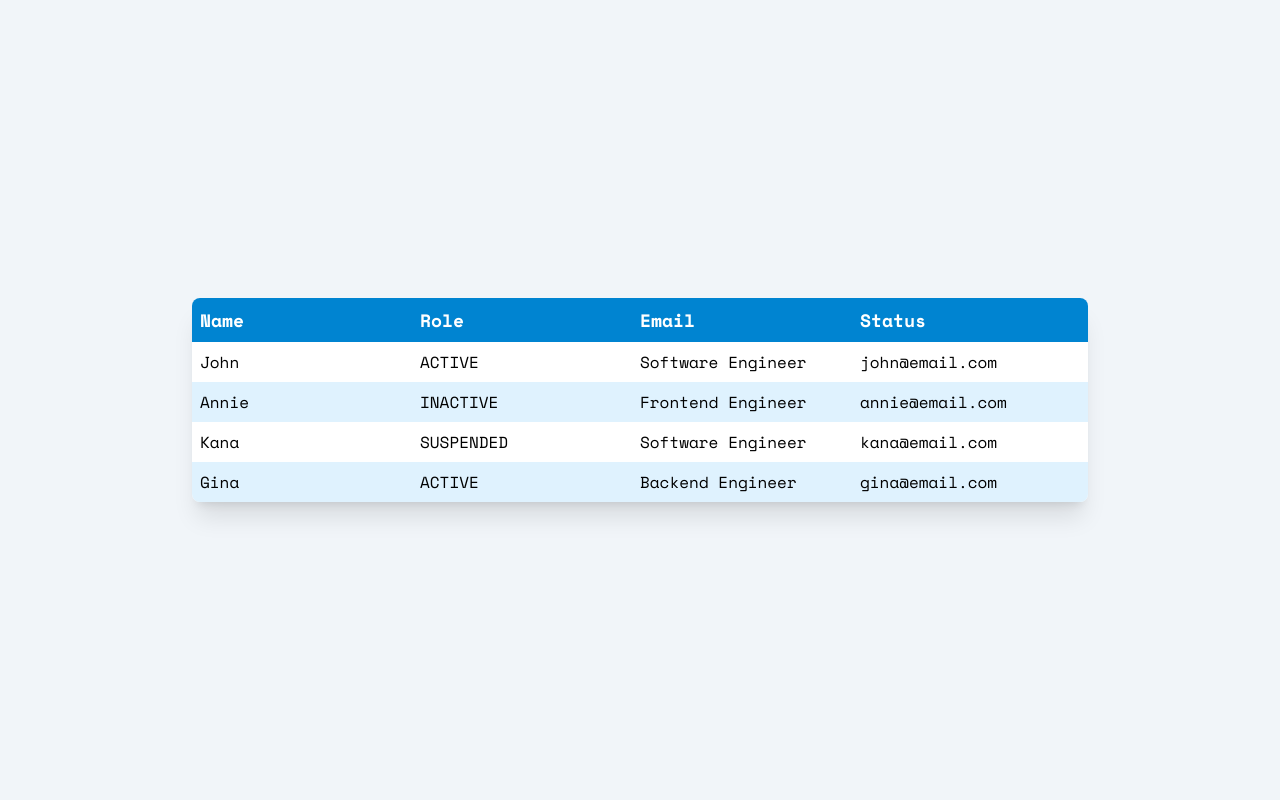
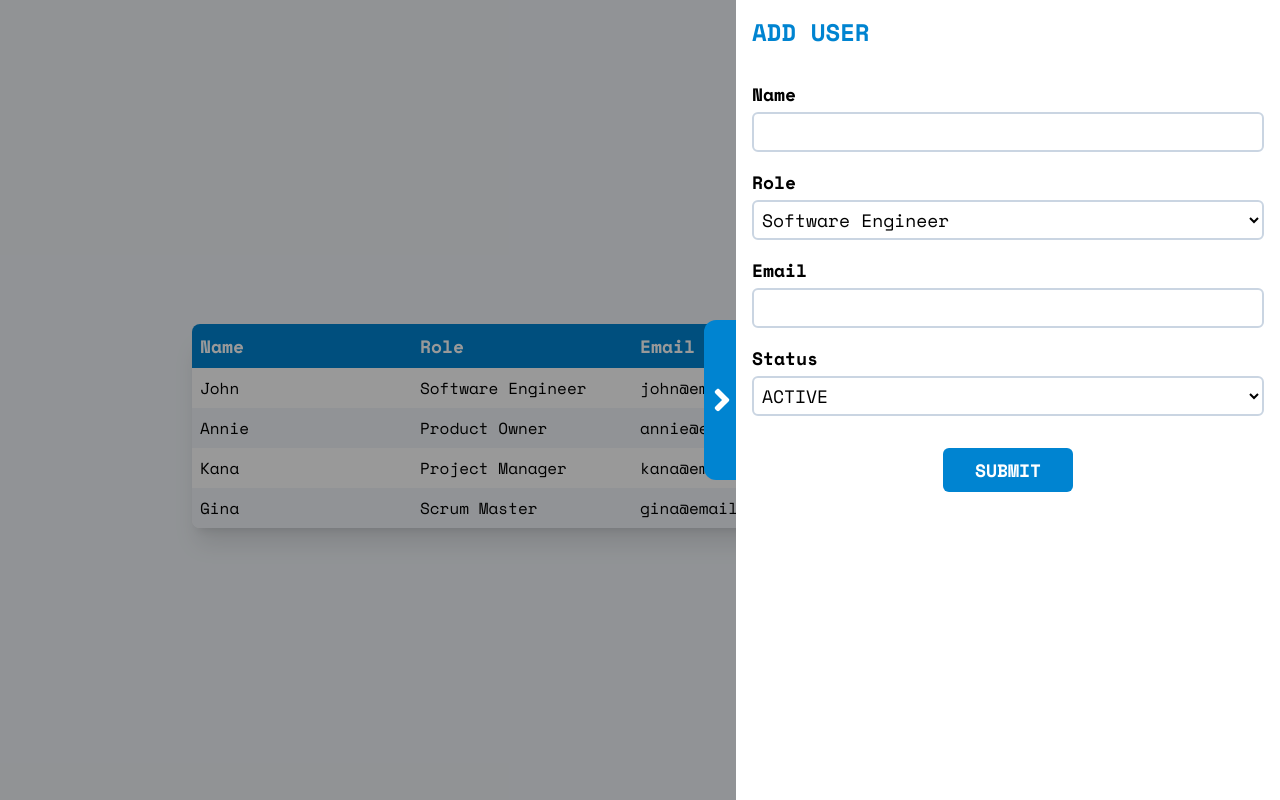
Before and after one commit to johnpioc/user-management-app, a React (Vite) app in the folder client/: page / in a window 1280 px wide. Built offline with nearby package versions, Linux system fonts and the light colour scheme.

Commit message:
implemented add user and view user tabs

```diff
--- a/client/src/App.tsx
+++ b/client/src/App.tsx
@@ -1,9 +1,26 @@
+import { useState } from "react";
+
 import UserTable from "./components/UserTable";
+import Actions from "./components/Actions";
+import UserBar from "./components/UserBar";
+import { Mode, User } from "./types";
 
 export default function App() {
+    const [open, setOpen] = useState<boolean>(true);
+    const [mode, setMode] = useState<Mode>("ADD");
+    const [user, setUser] = useState<User>({
+        name: "",
+        email: "",
+        role: "",
+        status: "ACTIVE"
+    });
+
     return (
-        <div className="bg-slate-100 h-screen w-screen flex justify-center items-center">
-            <UserTable />
+        <div className="bg-slate-100 h-screen w-screen flex flex-col justify-center items-center
+            overflow-hidden">
+            <Actions setOpen={setOpen} setMode={setMode}/>
+            <UserTable setOpen={setOpen} setMode={setMode} setUser={setUser}/>
+            <UserBar open={open} setOpen={setOpen} mode={mode} user={user} setUser={setUser} />
         </div>
     );
 }
--- /dev/null
+++ b/client/src/components/Actions.tsx
@@ -0,0 +1,26 @@
+import { SetStateAction, Dispatch } from 'react';
+import { FaPlus } from 'react-icons/fa'
+import { Mode } from '../types';
+
+type ActionsProps = {
+    setOpen: Dispatch<SetStateAction<boolean>>;
+    setMode: Dispatch<SetStateAction<Mode>>;
+};
+
+export default function Actions({ setOpen, setMode }: ActionsProps) {
+    const handleClickAddUser = () => {
+        setOpen(true);
+        setMode("ADD");
+    };
+
+    return (
+        <section className="w-4xl flex justify-end items-center text-lg mb-4">
+            <button className="rounded-full flex justify-center items-center space-x-2 bg-sky-600
+                text-white px-4 py-1 cursor-pointer relative z-2"
+                onClick={() => handleClickAddUser()}>
+                <FaPlus />
+                <p>Add User</p>
+            </button>
+        </section>
+    );
+}
--- /dev/null
+++ b/client/src/components/UserBar.tsx
@@ -0,0 +1,108 @@
+import { SetStateAction, Dispatch } from "react";
+import { Mode, User } from "../types";
+import { roles, statuses } from "../constants";
+import { FaAngleRight } from "react-icons/fa";
+
+type EditUserProps = {
+    open: boolean;
+    setOpen: Dispatch<SetStateAction<boolean>>;
+    mode: Mode;
+    user: User;
+    setUser: Dispatch<SetStateAction<User>>;
+};
+
+export default function UserBar({ open, setOpen, mode, user, setUser } : EditUserProps) {
+    const handleSetUserState = (key: string, value: any): void => {
+        setUser(user => {
+            return { ...user, [key]: value};
+        })
+    };
+
+    return (
+        <section className={`h-screen w-screen transition-all ease-in-out duration-400 absolute
+            top-0 left-0
+            ${open ? 'bg-[rgba(0,0,0,0.4)] z-3' : 'bg-none z-1'}`}>
+                <div className={`w-xl h-screen transition-all ease-in-out duration-400 absolute
+                    z-4 top-0 ${open ? "right-0" : "-right-152"} flex`}>
+                    {/* EXIT BUTTON */}
+                    <div className="h-full w-8 flex justify-center items-center">
+                            <button className={`bg-sky-600 w-full h-40 text-white text-4xl
+                                rounded-tl-xl rounded-bl-xl cursor-pointer`}
+                                onClick={() => setOpen(false)}>
+                                <FaAngleRight />
+                            </button>
+                    </div>
+
+                    <div className="flex flex-col justify-start items-start text-black bg-white
+                        h-full w-xl p-4 text-lg">
+                            {/* TITLE */}
+                            <h2 className="text-2xl text-sky-600 font-bold">
+                                {mode} USER
+                            </h2>
+
+                            {/* NAME */}
+                            <label className="font-bold mt-8" htmlFor="name">Name</label>
+                            {mode == "VIEW" ?
+                            (
+                                <p>{user.name}</p>
+                            ) : (
+                                <input className="w-full rounded-md border-slate-300 border-2 p-1
+                                    mt-1" type="text" id="name"
+                                    onChange={e => handleSetUserState("name", e.target.value)} />
+                            )}
+
+                            {/* ROLE */}
+                            <label className="font-bold mt-4" htmlFor="role">Role</label>
+                            {mode == "VIEW" ?
+                            (
+                                <p>{user.role}</p>
+                            ) : (
+                                <select className="w-full rounded-md border-slate-300 border-2 p-1
+                                    mt-1" name="role" id="role"
+                                    onChange={e => handleSetUserState("name", e.target.value)}>
+                                        {roles.map(role => (
+                                            <option value={role}>{role}</option>
+                                        ))}
+                                </select>
+                            )}
+
+                            {/* EMAIL */}
+                            <label className="font-bold mt-4" htmlFor="email">Email</label>
+                            {mode == "VIEW" ? (
+                                <p>{user.email}</p>
+                            ) : (
+                                <input className="w-full rounded-md border-slate-300 border-2 p-1
+                                    mt-1" type="email" id="email"
+                                    onChange={e => handleSetUserState("name", e.target.value)}/>
+                            )}
+
+
+                            {/* STATUS */}
+                            <label className="font-bold mt-4" htmlFor="status">Status</label>
+                            {mode == "VIEW" ? (
+                                <p>{user.status}</p>
+                            ) : (
+                                <select className="w-full rounded-md border-slate-300 border-2 p-1
+                                    mt-1" name="status" id="status"
+                                    onChange={e => handleSetUserState("name", e.target.value)}>
+                                        {statuses.map(status => (
+                                            <option value={status}>{status}</option>
+                                        ))}
+                                </select>
+                            )}
+
+
+                            {/* SUBMIT BUTTON */}
+                            {mode != "VIEW" && (
+                                <div className="w-full flex justify-center items-center mt-8">
+                                    <button className="bg-sky-600 rounded-md px-8 py-2 text-lg
+                                        text-white font-bold cursor-pointer">
+                                        SUBMIT
+                                    </button>
+                                </div>
+                            )}
+                    </div>
+                </div>
+        </section>
+    );
+}
--- a/client/src/components/UserTable.tsx
+++ b/client/src/components/UserTable.tsx
@@ -1,5 +1,5 @@
-import { User } from "../types";
-import { useState, useEffect } from "react";
+import { Mode, User } from "../types";
+import { useState, useEffect, Dispatch, SetStateAction } from "react";
 
 const userData: User[] = [
     {
@@ -11,25 +11,37 @@ const userData: User[] = [
     {
         name: "Annie",
         email: "annie@email.com",
-        role: "Frontend Engineer",
+        role: "Product Owner",
         status: "INACTIVE"
     },
     {
         name: "Kana",
         email: "kana@email.com",
-        role: "Software Engineer",
+        role: "Project Manager",
         status: "SUSPENDED"
     },
     {
         name: "Gina",
         email: "gina@email.com",
-        role: "Backend Engineer",
+        role: "Scrum Master",
         status: "ACTIVE"
     }
 ]
 
-export default function UserTable() {
+type UserTableProps = {
+    setOpen: Dispatch<SetStateAction<boolean>>;
+    setMode: Dispatch<SetStateAction<Mode>>;
+    setUser: Dispatch<SetStateAction<User>>;
+};
+
+export default function UserTable({ setOpen, setMode, setUser }: UserTableProps) {
     const [users, setUsers] = useState<User[]>([]);
+
+    const handleSelectUser = (user: User): void => {
+        setOpen(true);
+        setMode("VIEW");
+        setUser(user)
+    }
 
     useEffect(() => {
         const fetchUsers = () => {
@@ -40,7 +52,7 @@ export default function UserTable() {
     }, []);
 
     return (
-        <section className="w-4xl rounded-lg overflow-hidden shadow-xl bg-white">
+        <section className="w-4xl rounded-lg overflow-hidden shadow-xl bg-white relative z-2">
                 {/* TABLE HEADERS */}
                 <div className="grid grid-cols-4 text-white font-bold text-lg
                     bg-sky-600 p-2">
@@ -53,11 +65,12 @@ export default function UserTable() {
                 {/* USERS */}
                 {users.map((user, index) => (
                     <div className={`grid grid-cols-4 text-black text-md p-2
-                        ${index % 2 == 1 ? 'bg-sky-100' : 'bg-white-200'} cursor-pointer`}>
+                        ${index % 2 == 1 ? 'bg-slate-100' : 'bg-white-200'} cursor-pointer`}
+                        onClick={() => handleSelectUser(user)}>
                         <p>{user.name}</p>
-                        <p>{user.status}</p>
                         <p>{user.role}</p>
                         <p>{user.email}</p>
+                        <p>{user.status}</p>
                     </div>
                 ))}
         </section>
--- /dev/null
+++ b/client/src/constants.ts
@@ -0,0 +1,13 @@
+export const roles: string[] = [
+    "Software Engineer",
+    "Business Analyst",
+    "Project Manager",
+    "Scrum Master",
+    "Product Owner"
+];
+
+export const statuses: string[] = [
+    "ACTIVE",
+    "INACTIVE",
+    "SUSPENDED"
+]
```
Also changed, not shown: client/src/types.d.ts (+7 -2 lines).
